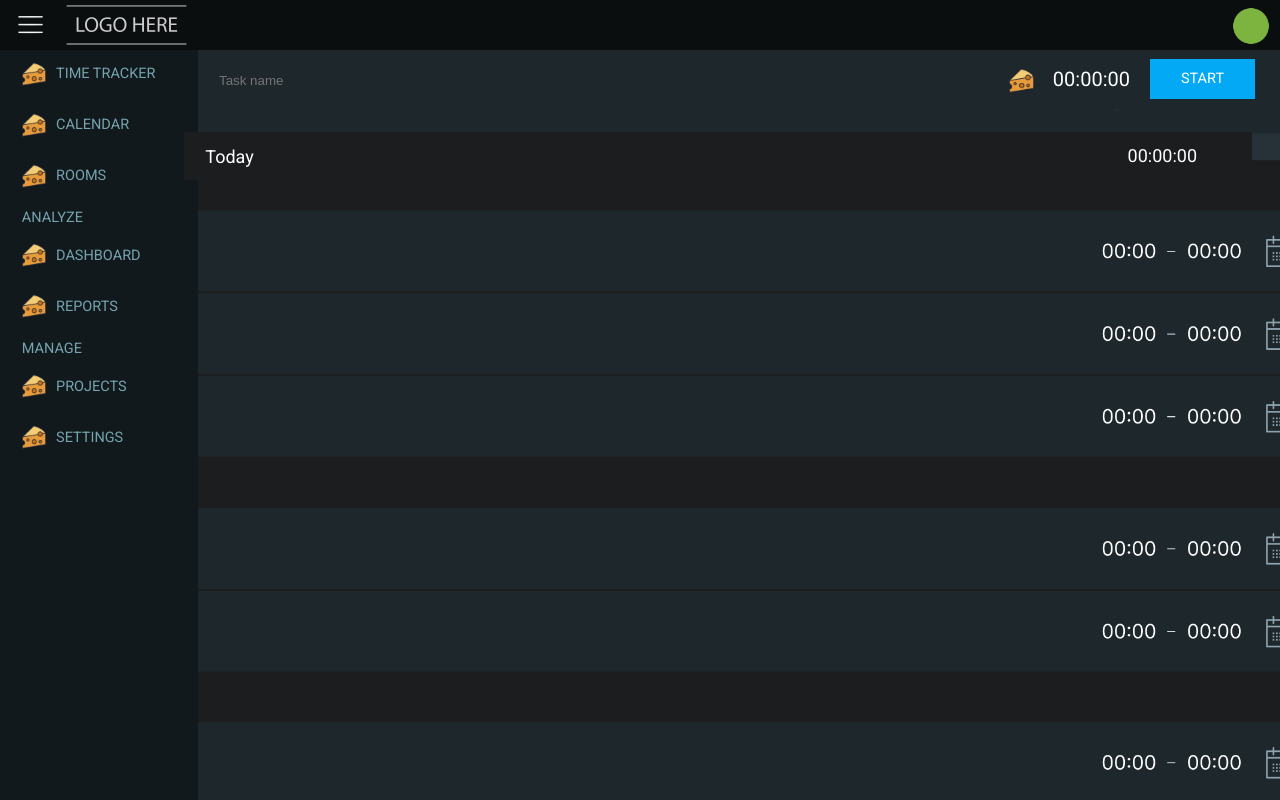
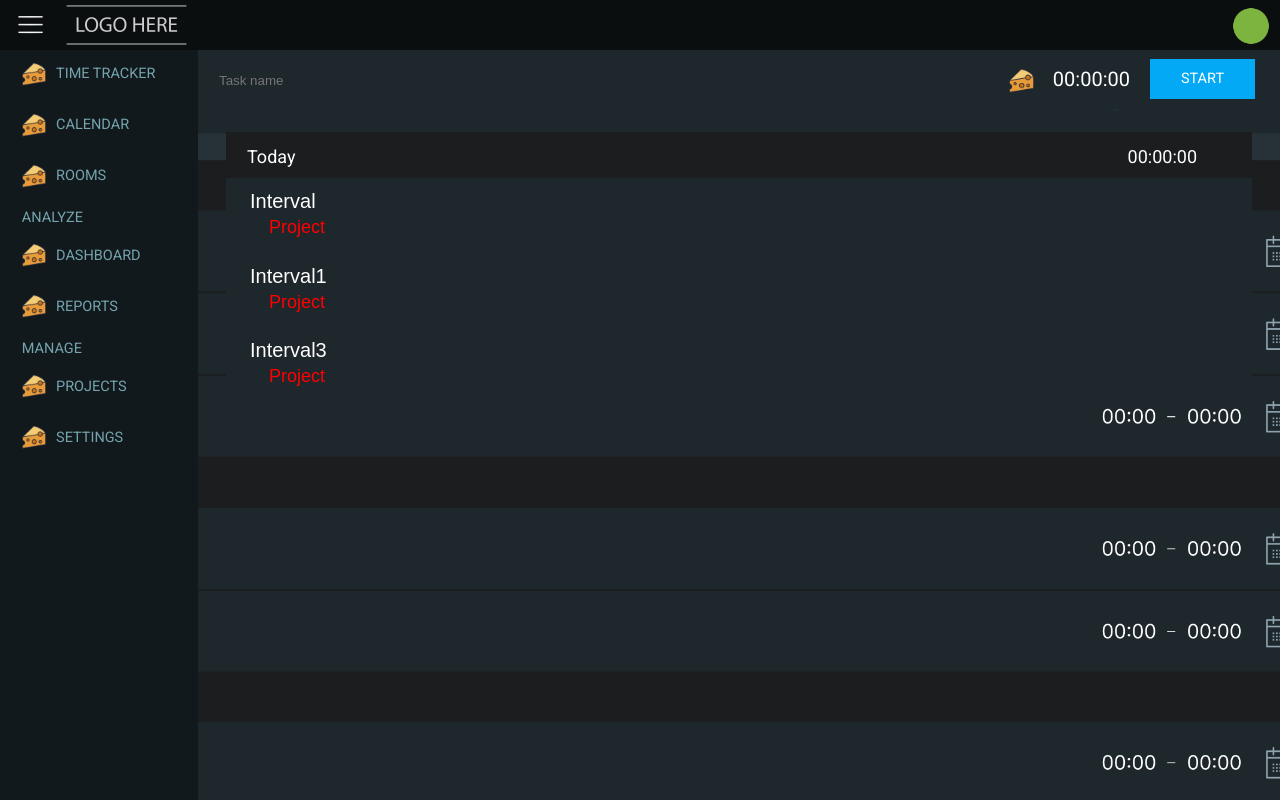
Before and after one commit to Chengming-Li/Converge, a React (Create React App) app in the folder frontend/: page / in a window 1280 px wide. Built offline with nearby package versions, Linux system fonts and the light colour scheme.

Commit message:
implement title and project of interval instances

```diff
--- a/frontend/src/App.css
+++ b/frontend/src/App.css
@@ -8,6 +8,7 @@ h1 {
   margin-bottom: 0px;
   padding-top: 5px;
   padding-bottom: 5px;
+  border: none;
 }
 
 p {
@@ -15,16 +16,24 @@ p {
   font-family: 'Roboto', sans-serif;
   text-align: center;
   font-size: 20px;
+  border: none;
 }
 
 span {
   text-align: center;
   font-weight: 400;
   font-family: 'Roboto', sans-serif;
+  border: none;
 }
 
+button {
+  border: none;
+}
 button:hover {
   cursor: pointer;
+}
+input {
+  border: none;
 }
 
 .Input {
@@ -33,7 +42,6 @@ button:hover {
   background-color: #1D272C;
   right: 0px;
   height: 59px;
-  opacity: 100%;
 }
 .Input input {
   width: calc(100% - 325px);
@@ -41,7 +49,6 @@ button:hover {
   height: 40px;
   top: 9px;
   left: 9px;
-  border: none;
   background-color: #1D272C;
   color: white;
   padding-left: 12px;
@@ -54,7 +61,6 @@ button:hover {
   top: 15%;
   width: 105px;
   background-color: #03A9F4;
-  border: none;
   color: white;
   text-align: center;
   font-size: 14.5px;
@@ -63,7 +69,6 @@ button:hover {
 }
 .Input #Project {
   position: absolute;
-  border: none;
   height: 100%;
   right: 240px;
   background-color: #1D272C;
@@ -91,7 +96,6 @@ button:hover {
   height: 50px;
   position: absolute;
   left: 58px;
-  border: none;
   background-color: #0b0e0f;
 }
 .Logo img {
@@ -107,7 +111,6 @@ button:hover {
   position: absolute;
   right: 3px;
   background-color: #0b0e0f;
-  border: none;
 }
 .Profile img {
   height: 38px;
@@ -120,7 +123,6 @@ button:hover {
 .Menu {
   width: 50px;
   height: 50px;
-  border: none;
   position: absolute;
   left: 5px;
   background-color: #0b0e0f;
@@ -145,7 +147,6 @@ button:hover {
   width: 100%;
   position: relative;
   background-color: #12191D;
-  border: none;
   color: #75A4AE;
 }
 .Sidebar button:hover {
@@ -190,7 +191,6 @@ button:hover {
   width: 100%;
   position: relative;
   background-color: #12191D;
-  border: none;
   color: #75A4AE;
 }
 .SidebarCollapsed button:hover {
@@ -215,16 +215,18 @@ button:hover {
   position: absolute;
   top: 132px;
   right: 28px;
-  width: 83.415vw;
   height: calc(100vh - 132px);
   overflow: hidden;
 }
 
 .IntervalSection {
   width: 100%;
-  position: absolute;
+  position: relative;
   top: 0%;
   user-select: none;
+  background-color: #1d272c;
+  margin-top: 0px;
+  margin-bottom: 0px;
 }
 .IntervalSection #Head {
   position: relative;
@@ -240,7 +242,39 @@ button:hover {
 }
 .IntervalSection #time {
   position: absolute;
-  top: 13px;
+  top: 14px;
   right: 55px;
   font-size: 18px;
 }
+
+.Interval {
+  position: relative;
+  background-color: #1d272c;
+  height: 70px;
+  padding-top: 3px;
+  margin-top: -2px;
+  margin-bottom: 3.5px;
+}
+.Interval input {
+  position: absolute;
+  font-weight: 400;
+  text-align: left;
+  font-size: 20px;
+  left: 18px;
+  top: 11px;
+  color: white;
+  padding-left: 6px;
+  padding-right: 6px;
+  background-color: #1d272c;
+  width: calc(100% - 200px);
+}
+.Interval #Project {
+  position: absolute;
+  left: 37px;
+  top: 38px;
+  font-weight: 400;
+  text-align: center;
+  font-size: 18px;
+  color: red;
+  background-color: #1d272c;
+}
--- a/frontend/src/App.js
+++ b/frontend/src/App.js
@@ -164,12 +164,14 @@ function App() {
         inputWidth = {windowWidth - (collapsedMenu ? 58 : 198) + "px"}
         addProject = {() => {console.log("Added Project")}}
       />
-      <div className="TimeSections">
+      <div className="TimeSections" style={{width: `${windowWidth - (collapsedMenu ? 114 : 254) + "px"}`}}>
         <Section title={"Today"} totalTime={"00:00:00"}/>
       </div>
     </div>
 
   );
+  //
+  // 83.415vw;
 }
 
 export default App;
--- a/frontend/src/Components/Interval.js
+++ b/frontend/src/Components/Interval.js
@@ -1,11 +1,16 @@
 import React from 'react';
 
 function Interval({ info }) {
-  return <div>
-    <p style={{ fontSize: "25px", marginBottom: "-2px" }}>{info.name}</p>
-    <span style={{paddingRight: "3%" }}>({info.interval_id})</span>
-    <span>{info.start_time} - {info.end_time}</span>
+  return <div className='Interval'>
+    <button id="Project" onClick={() => {console.log(info.project)}}>{info.project}</button>
+    <input value={info.name}></input>
   </div>;
 }
 
 export default Interval;
+/*
+<p style={{ fontSize: "25px", marginBottom: "-2px" }}>{info.name}</p>
+    <span style={{paddingRight: "3%" }}>({info.interval_id})</span>
+    <span>{info.start_time} - {info.end_time}</span>
+    <p style={{ position: "absolute", left: "23px", top: "37px", textAlign: "left",  }}>{info.name}</p>
+*/
--- a/frontend/src/Components/Section.js
+++ b/frontend/src/Components/Section.js
@@ -2,14 +2,28 @@ import React from 'react';
 import '../App.css';
 import Interval from './Interval';
 
-function Section({ title, totalTime }) {
+function Section({ title, totalTime, intervals }) {
     return (
         <div className="IntervalSection">
             <div id='Head'>
                 <span id='title'>{title}</span>
                 <span id='time'>{totalTime}</span>
             </div>
+            <Interval
+                info={{name:"Interval", project:"Project", interval_id:"1", start_time:"00:00", end_time:"00:00"}}
+            />
+            <Interval
+                info={{name:"Interval1", project:"Project", interval_id:"1", start_time:"00:00", end_time:"00:00"}}
+            />
+            <Interval
+                info={{name:"Interval3", project:"Project", interval_id:"1", start_time:"00:00", end_time:"00:00"}}
+            />
         </div>
     );
 }
 export default Section;
+/*
+{intervals.map((interval, index) => (
+                <Interval key={index} info={interval} />
+            ))}
+*/
```
